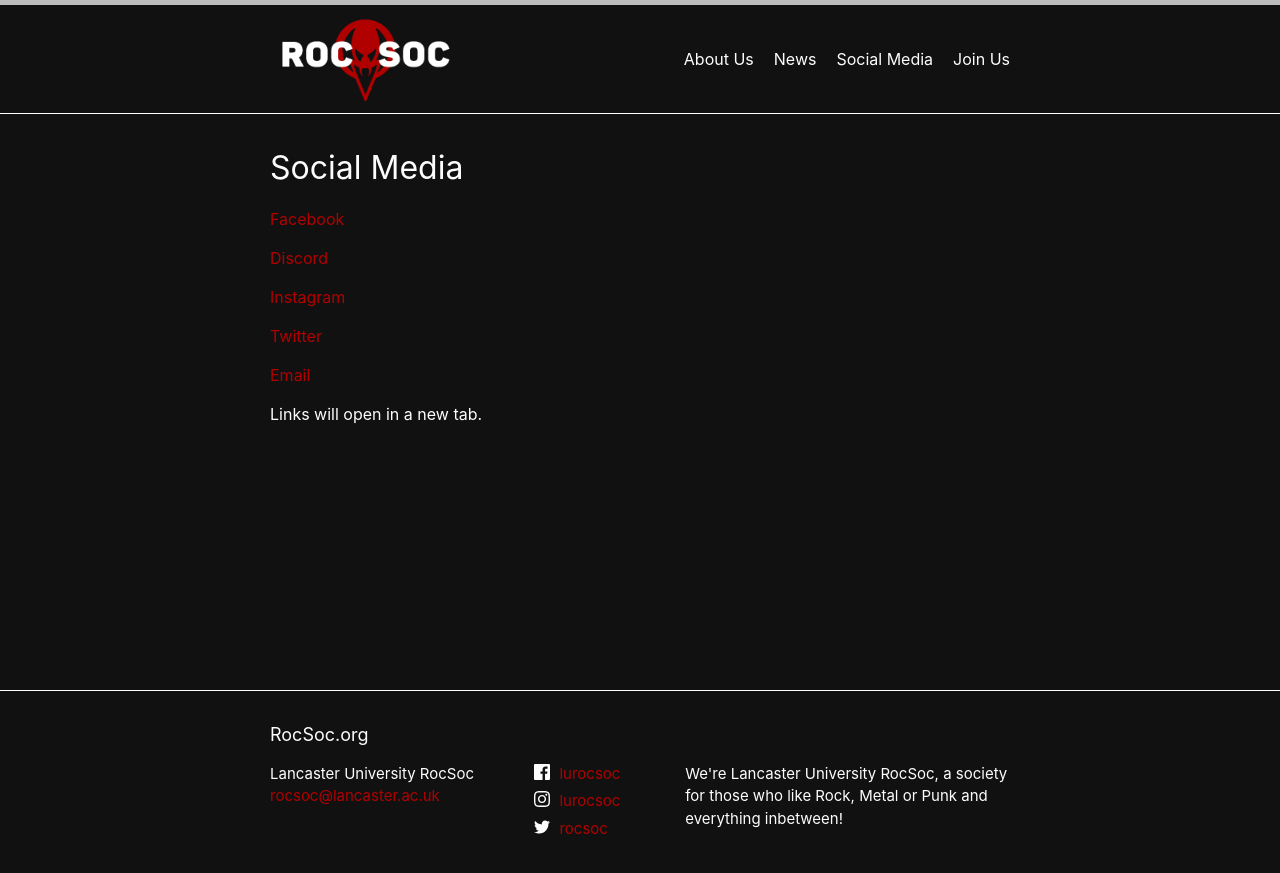
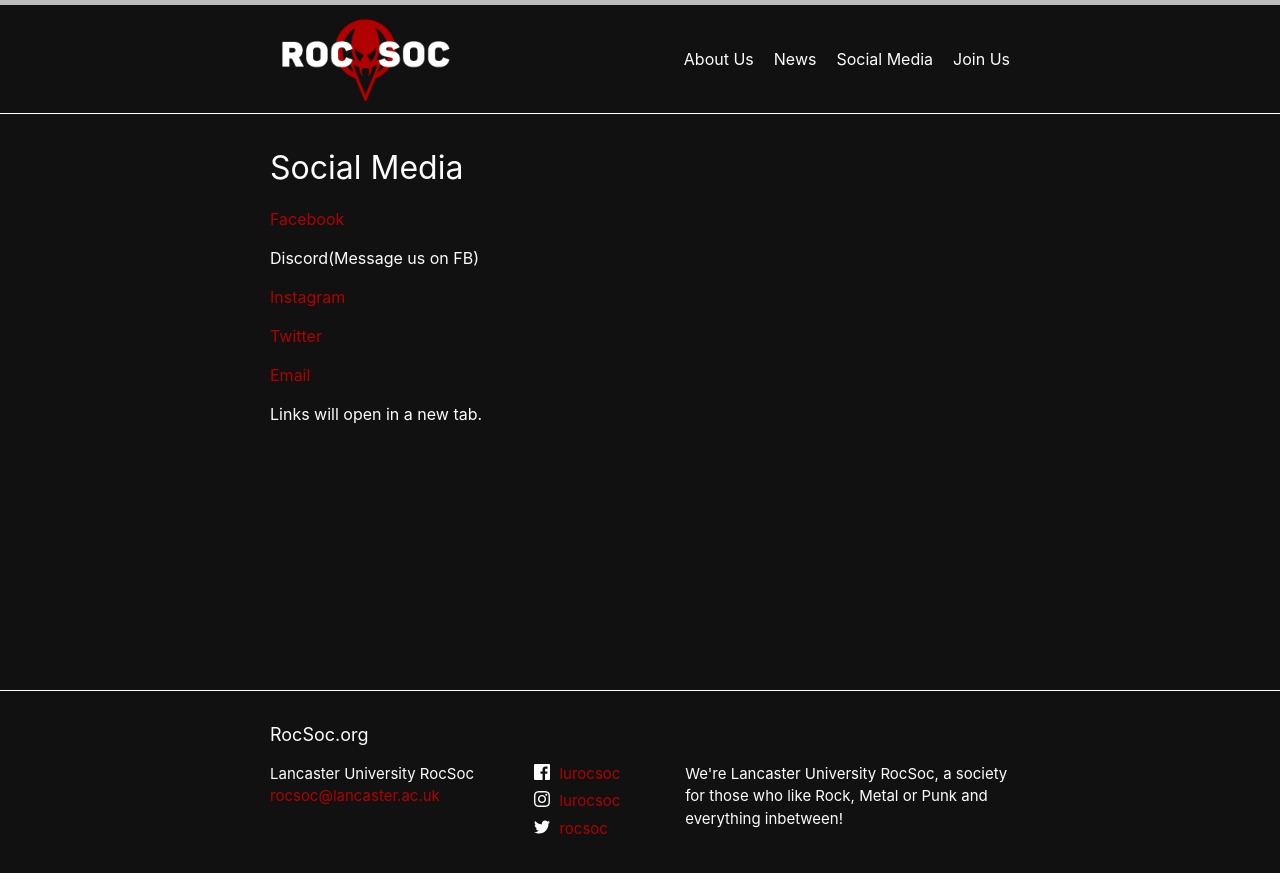
Before and after one commit to RocSoc/RocSoc.github.io, a Jekyll site: the page built from social.md, in a window 1280 px wide. Shown: the top 873 px of the page. Built offline with Jekyll 4.4.1, drawn with Linux system fonts in a browser that asks for light colours.

Commit message:
Removed discord link as roles have changed

```diff
--- a/social.md
+++ b/social.md
@@ -6,7 +6,7 @@
 
 <p><a href="https://www.facebook.com/pg/LURocSoc" target="_blank">Facebook</a></p>
 
-<p><a href="https://discord.gg/yKwXq3N" target="_blank">Discord</a></p>
+<p>Discord(Message us on FB)</p>
 
 <p><a href="https://www.instagram.com/lurocsoc/" target="_blank">Instagram</a></p>
 
```
Also changed, not shown: about-us.md (+0 -2 lines), join-us.md (+1 -1 lines).
